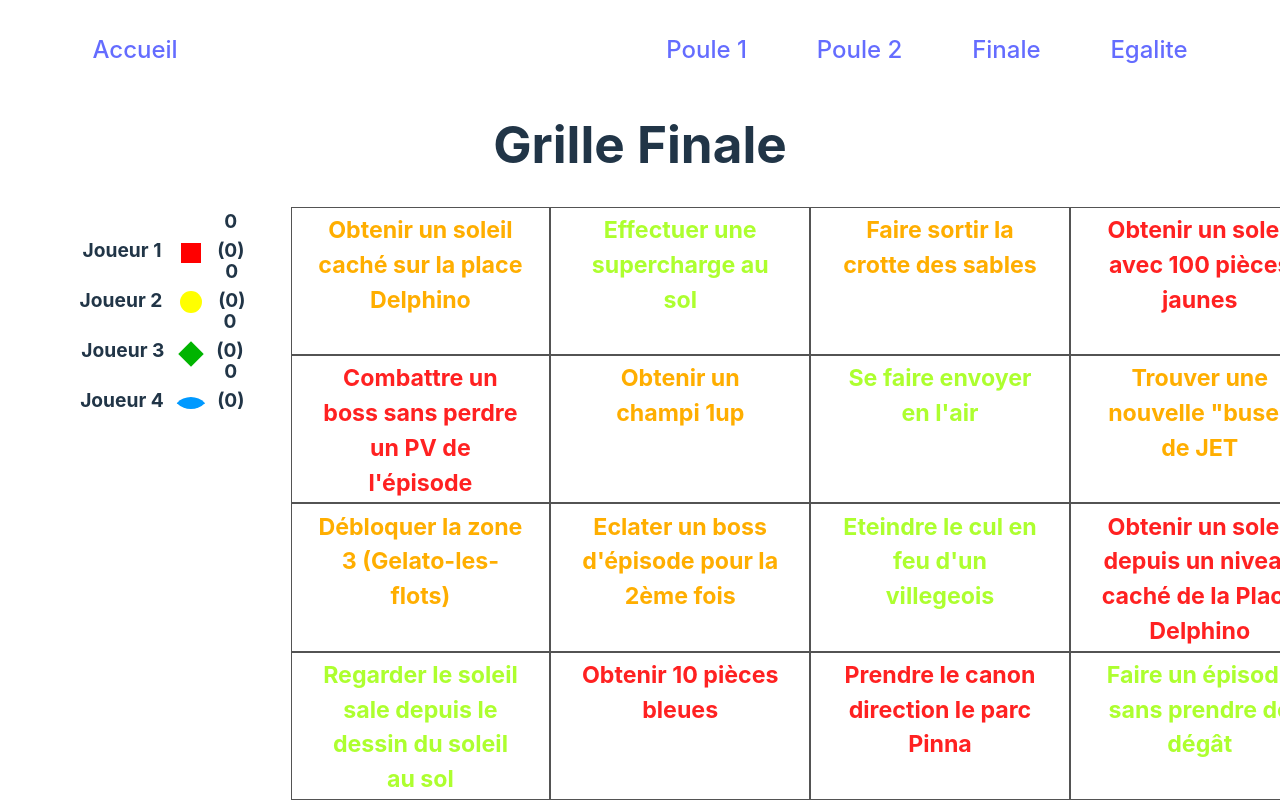
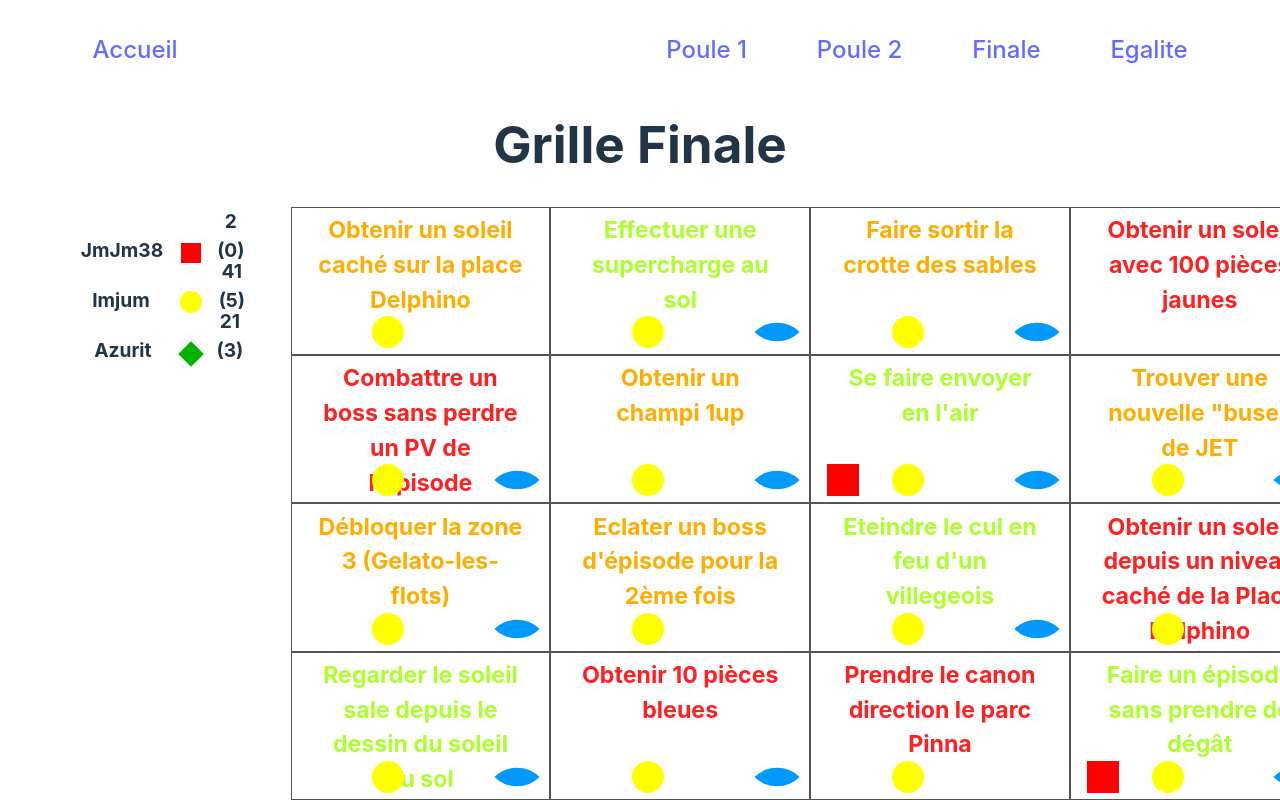
Before and after one commit to MajeurTest/BingoGridLPT3, a React (Vite) app: page /finale in a window 1280 px wide. Shown: the top 800 px of the page. Built offline with nearby package versions, Linux system fonts and the light colour scheme.

Commit message:
MOD : Results of the bingo grids

```diff
--- a/src/grids/Finale.tsx
+++ b/src/grids/Finale.tsx
@@ -11,17 +11,17 @@ const initialChallenges: Challenge[][] = [
 		{
 			content: "Obtenir un soleil caché sur la place Delphino",
 			points: 2,
-			completion: [false, false, false, false]
+			completion: [false, true, false, false]
 		},
 		{
 			content: "Effectuer une supercharge au sol",
 			points: 1,
-			completion: [false, false, false, false]
+			completion: [false, true, false, true]
 		},
 		{
 			content: "Faire sortir la crotte des sables",
 			points: 2,
-			completion: [false, false, false, false]
+			completion: [false, true, false, true]
 		},
 		{
 			content: "Obtenir un soleil avec 100 pièces jaunes",
@@ -33,98 +33,91 @@ const initialChallenges: Challenge[][] = [
 		{
 			content: "Combattre un boss sans perdre un PV de l'épisode",
 			points: 3,
-			completion: [false, false, false, false]
+			completion: [false, true, false, true]
 		},
 		{
 			content: "Obtenir un champi 1up",
 			points: 2,
-			completion: [false, false, false, false]
+			completion: [false, true, false, true]
 		},
 		{
 			content: "Se faire envoyer en l'air",
 			points: 1,
-			completion: [false, false, false, false]
+			completion: [true, true, false, true]
 		},
 		{
 			content: "Trouver une nouvelle \"buse\" de JET",
 			points: 2,
-			completion: [false, false, false, false]
+			completion: [false, true, false, true]
 		}
 	],
 	[
 		{
 			content: "Débloquer la zone 3 (Gelato-les-flots)",
 			points: 2,
-			completion: [false, false, false, false]
+			completion: [false, true, false, true]
 		},
 		{
 			content: "Eclater un boss d'épisode pour la 2ème fois",
 			points: 2,
-			completion: [false, false, false, false]
+			completion: [false, true, false, false]
 		},
 		{
 			content: "Eteindre le cul en feu d'un villegeois",
 			points: 1,
-			completion: [false, false, false, false]
+			completion: [false, true, false, true]
 		},
 		{
 			content: "Obtenir un soleil depuis un niveau caché de la Place Delphino",
 			points: 3,
-			completion: [false, false, false, false]
+			completion: [false, true, false, false]
 		},
 	],
 	[
 		{
 			content: "Regarder le soleil sale depuis le dessin du soleil au sol",
 			points: 1,
-			completion: [false, false, false, false]
+			completion: [false, true, false, true]
 		},
 		{
 			content: "Obtenir 10 pièces bleues",
 			points: 3,
-			completion: [false, false, false, false]
+			completion: [false, true, false, true]
 		},
 		{
 			content: "Prendre le canon direction le parc Pinna",
 			points: 3,
-			completion: [false, false, false, false]
+			completion: [false, true, false, false]
 		},
 		{
 			content: "Faire un épisode sans prendre de dégât",
 			points: 1,
-			completion: [false, false, false, false]
+			completion: [true, true, false, true]
 		}
 	]
 ];
 
 const initialPlayers: Player[] = [
 	{
-		name: "Joueur 1",
-		points: 0,
+		name: "JmJm38",
+		points: 2,
 		bonus: 0,
-		displayPoints: 0,
+		displayPoints: 2,
 		lptPoints: 0
 	},
 	{
-		name: "Joueur 2",
-		points: 0,
-		bonus: 0,
-		displayPoints: 0,
-		lptPoints: 0
+		name: "Imjum",
+		points: 29,
+		bonus: 6,
+		displayPoints: 41,
+		lptPoints: 5
 	},
 	{
-		name: "Joueur 3",
-		points: 0,
-		bonus: 0,
-		displayPoints: 0,
-		lptPoints: 0
-	},
-	{
-		name: "Joueur 4",
-		points: 0,
-		bonus: 0,
-		displayPoints: 0,
-		lptPoints: 0
+		name: "Azurit",
+		points: 19,
+		bonus: 1,
+		displayPoints: 21,
+		lptPoints: 3
 	},
 ]
 
--- a/src/grids/Poule1.tsx
+++ b/src/grids/Poule1.tsx
@@ -11,121 +11,114 @@ const initialChallenges: Challenge[][] = [
 		{
 			content: "Faire sortir la crotte des sables",
 			points: 2,
-			completion: [false, false, false, false]
+			completion: [false, true, false, false]
 		},
 		{
 			content: "Détruire un graffiti",
 			points: 1,
-			completion: [false, false, false, false]
+			completion: [true, true, true, false]
 		},
 		{
 			content: "Faire 5 combats de boss (plantes visqueuses comprises)",
 			points: 2,
-			completion: [false, false, false, false]
+			completion: [false, true, false, false]
 		},
 		{
 			content: "Finir un épisode avec les 8 pièces rouges",
 			points: 1,
-			completion: [false, false, false, false]
+			completion: [false, true, false, false]
 		},
 	],
 	[
 		{
 			content: "Obtenir un soleil en combattant un boss",
 			points: 1,
-			completion: [false, false, false, false]
+			completion: [true, true, false, false]
 		},
 		{
 			content: "Combattre un boss sans perdre une seule énergie de l'épisode",
 			points: 3,
-			completion: [false, false, false, false]
+			completion: [false, true, false, false]
 		},
 		{
 			content: "Débloquer la zone 3 (Gelato-les-flots)",
 			points: 2,
-			completion: [false, false, false, false]
+			completion: [false, true, false, false]
 		},
 		{
 			content: "Obtenir son premier soleil",
 			points: 1,
-			completion: [false, false, false, false]
+			completion: [true, true, true, false]
 		}
 	],
 	[
 		{
 			content: "Trouver une nouvelle \"buse\" de J.E.T.",
 			points: 2,
-			completion: [false, false, false, false]
+			completion: [false, true, false, false]
 		},
 		{
 			content: "Eteindre le cul en feu d'un villageois",
 			points: 1,
-			completion: [false, false, false, false]
+			completion: [false, true, false, false]
 		},
 		{
 			content: "Obtenir votre première pièce bleue",
 			points: 1,
-			completion: [false, false, false, false]
+			completion: [true, true, true, false]
 		},
 		{
 			content: "Faire du surf sur un poulpe",
 			points: 2,
-			completion: [false, false, false, false]
+			completion: [false, true, false, false]
 		},
 	],
 	[
 		{
 			content: "Débloquer la zone 2 (Port Ricco)",
 			points: 1,
-			completion: [false, false, false, false]
+			completion: [false, true, false, false]
 		},
 		{
 			content: "Obtenir 5 soleils",
 			points: 2,
-			completion: [false, false, false, false]
+			completion: [false, true, false, false]
 		},
 		{
 			content: "Obtenir un soleil avec 1 seule barre d'énergie (sur 8)",
 			points: 2,
-			completion: [false, false, false, false]
+			completion: [true, true, false, false]
 		},
 		{
 			content: "Obtenir une pièce bleue dans les égouts",
 			points: 3,
-			completion: [false, false, false, false]
+			completion: [false, true, false, false]
 		}
 	]
 ];
 
 const initialPlayers: Player[] = [
 	{
-		name: "Azurit",
-		points: 0,
+		name: "Astunz",
+		points: 6,
 		bonus: 0,
-		displayPoints: 0,
-		lptPoints: 0
+		displayPoints: 6,
+		lptPoints: 1
 	},
 	{
 		name: "Imjum",
-		points: 0,
-		bonus: 0,
-		displayPoints: 0,
-		lptPoints: 0
+		points: 27,
+		bonus: 8,
+		displayPoints: 43,
+		lptPoints: 6
 	},
 	{
-		name: "Weenside",
-		points: 0,
+		name: "JmJm38",
+		points: 3,
 		bonus: 0,
-		displayPoints: 0,
-		lptPoints: 0
-	},
-	{
-		name: "Ultra",
-		points: 0,
-		bonus: 0,
-		displayPoints: 0,
-		lptPoints: 0
-	},
+		displayPoints: 3,
+		lptPoints: 1
+	}
 ]
 
 function Poule1() {
--- a/src/grids/Poule2.tsx
+++ b/src/grids/Poule2.tsx
@@ -10,32 +10,32 @@ const initialChallenges: Challenge[][] = [
 		{
 			content: "Faire le premier soleil des 3 premières zones",
 			points: 2,
-			completion: [false, false, false, false]
+			completion: [false, true, true, false]
 		},
 		{
 			content: "Faire dormir Mario",
 			points: 1,
-			completion: [false, false, false, false]
+			completion: [true, true, true, false]
 		},
 		{
 			content: "Faire du surf sur un poulpe",
 			points: 2,
-			completion: [false, false, false, false]
+			completion: [false, true, false, false]
 		},
 		{
 			content: "Faire un épisode sans prendre de dégât",
 			points: 1,
-			completion: [false, false, false, false]
+			completion: [false, true, false, false]
 		},
 	],
 	[
 		{
 			content: "Finir un épisode avec les 8 pièces rouges",
 			points: 1,
-			completion: [false, false, false, false]
+			completion: [false, false, true, false]
 		},
 		{
-			content: "Finir un épisode avec clavier/souris",
+			content: "Nettoyer le gros soleil de la Place Delphino",
 			points: 3,
 			completion: [false, false, false, false]
 		},
@@ -47,24 +47,24 @@ const initialChallenges: Challenge[][] = [
 		{
 			content: "Nettoyer un villageois",
 			points: 1,
-			completion: [false, false, false, false]
+			completion: [true, true, true, false]
 		}
 	],
 	[
 		{
 			content: "Obtenir un soleil sans J.E.T.",
 			points: 2,
-			completion: [false, false, false, false]
+			completion: [false, true, true, false]
 		},
 		{
 			content: "Débloquer la zone 2 (Port Ricco)",
 			points: 1,
-			completion: [false, false, false, false]
+			completion: [false, true, true, false]
 		},
 		{
 			content: "Obtenir votre premier soleil",
 			points: 1,
-			completion: [false, false, false, false]
+			completion: [true, true, true, false]
 		},
 		{
 			content: "Obtenir un soleil avec 100 pièces jaunes",
@@ -76,54 +76,47 @@ const initialChallenges: Challenge[][] = [
 		{
 			content: "Obtenir un soleil en combattant un boss",
 			points: 1,
-			completion: [false, false, false, false]
+			completion: [false, true, true, false]
 		},
 		{
 			content: "Obtenir un champi 1up",
 			points: 2,
-			completion: [false, false, false, false]
+			completion: [false, true, true, false]
 		},
 		{
 			content: "Détruire un graffiti",
 			points: 1,
-			completion: [false, false, false, false]
+			completion: [true, true, true, false]
 		},
 		{
 			content: "Obtenir 5 pièces bleues",
 			points: 2,
-			completion: [false, false, false, false]
+			completion: [false, true, true, false]
 		}
 	]
 ];
 
 const initialPlayers: Player[] = [
 	{
-		name: "Jmde",
-		points: 0,
+		name: "Weenside",
+		points: 4,
 		bonus: 0,
-		displayPoints: 0,
-		lptPoints: 0
+		displayPoints: 4,
+		lptPoints: 1
 	},
 	{
-		name: "Exo",
-		points: 0,
-		bonus: 0,
-		displayPoints: 0,
-		lptPoints: 0
-	},
-	{
-		name: "Astunz",
-		points: 0,
-		bonus: 0,
-		displayPoints: 0,
-		lptPoints: 0
+		name: "Azurit",
+		points: 17,
+		bonus: 2,
+		displayPoints: 21,
+		lptPoints: 3
 	},
 	{
 		name: "Konai",
-		points: 0,
-		bonus: 0,
-		displayPoints: 0,
-		lptPoints: 0
+		points: 15,
+		bonus: 2,
+		displayPoints: 19,
+		lptPoints: 3
 	},
 ]
 
```
